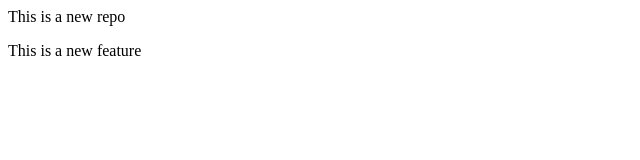
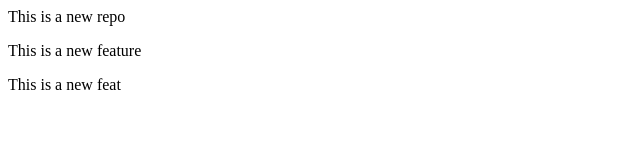
Before and after one commit to RohiniBagadi/localrepo, a plain HTML site: page index.html in a window 1280 px wide. Shown: the whole page, without its empty margins (0-640 px from the left). Drawn offline with Linux system fonts and the light colour scheme.

Commit message:
Add new feat

```diff
--- a/index.html
+++ b/index.html
@@ -1,2 +1,3 @@
 <p>This is a new repo</p>
 <p>This is a new feature</p>
+<p>This is a new feat</p>
```
